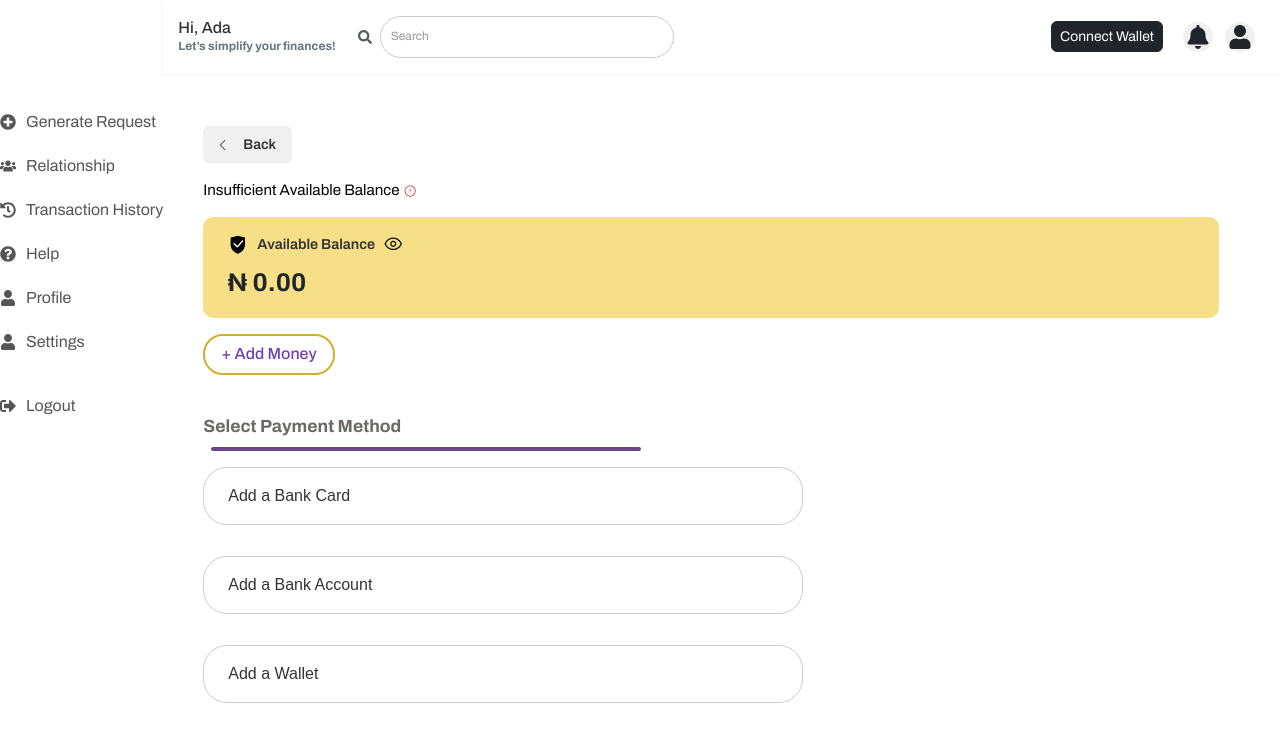
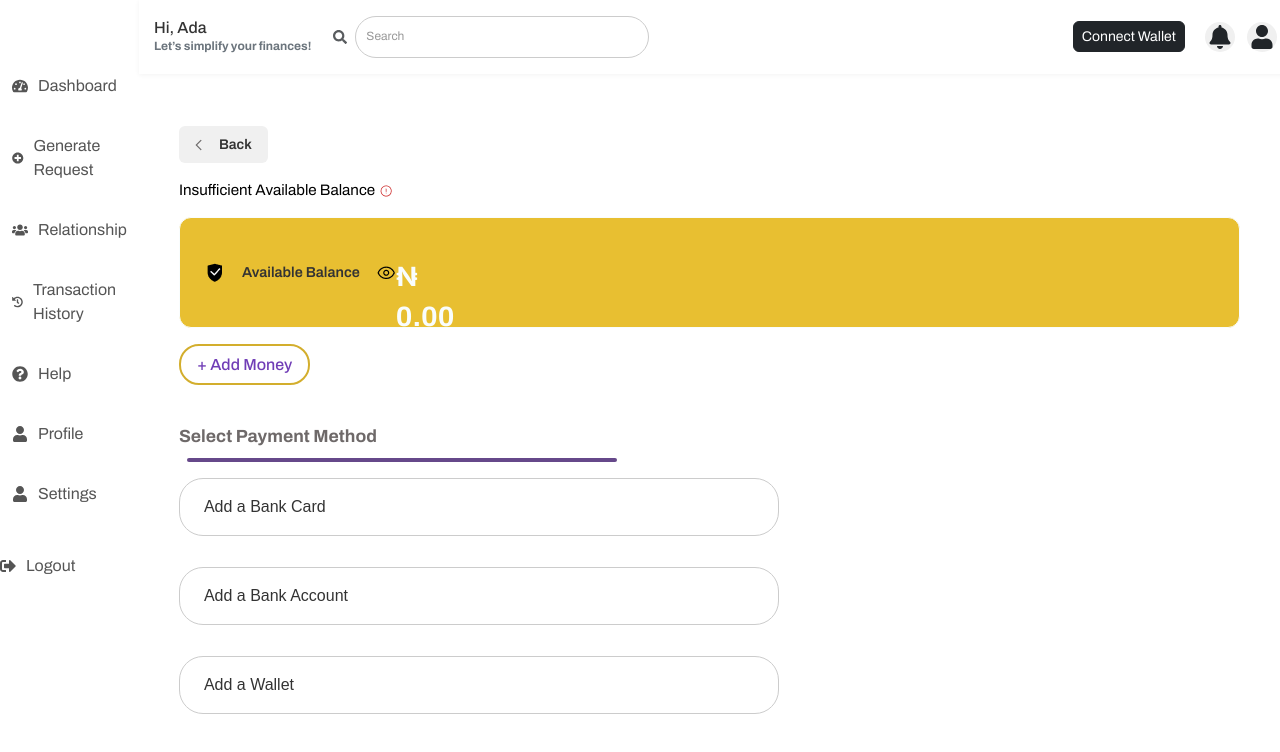
Before and after one commit to urgent2kay/urgent2kay, a React (Vite) app: page /select-payment in a window 1280 px wide. Shown: the top 752 px of the page. Built offline with nearby package versions, Linux system fonts and the light colour scheme.

Commit message:
fix generate request and side bar

```diff
--- a/src/pages/BundleOverview.tsx
+++ b/src/pages/BundleOverview.tsx
@@ -2,7 +2,6 @@ import React, { useState } from "react";
 import "./BundleOverview.css";
 import "./RequestSucessful.css";
 // import Sidebar from "./Sidebar";
-import Header from "../components/Header";
 import { FaTimes } from "react-icons/fa";
 import { Link } from "react-router-dom";
 import TemplatePage from "./Template";
--- a/src/pages/CreateRelationship.tsx
+++ b/src/pages/CreateRelationship.tsx
@@ -6,8 +6,6 @@ import {
   ApiResponse,
 } from "../types/relationship/relationshipData";
 import RelationshipCreated from "./RelationshipCreated";
-import Sidebar from "./Sidebar";
-import Header from "../components/Header";
 import { FaTimes } from "react-icons/fa";
 import "./relationship.css";
 import manProfile from "../assets/manProfile.png";
--- a/src/pages/FirstRelationship.tsx
+++ b/src/pages/FirstRelationship.tsx
@@ -1,6 +1,4 @@
 import React, { useState, useRef, useEffect } from "react";
-import Sidebar from "./Sidebar";
-import Header from "../components/Header";
 import { FaTimes } from "react-icons/fa";
 import "../pages/GenerateRequest.css";
 import "./relationship.css";
--- a/src/pages/GenerateRequest.tsx
+++ b/src/pages/GenerateRequest.tsx
@@ -1,12 +1,4 @@
-
-import React from 'react';
-// import { Link } from 'react-router-dom';
-
-import { useState } from "react";
-import { FaTimes } from "react-icons/fa";
-import Sidebar from "./Sidebar";
-import Header from "../components/Header";
-// import { Icon } from "@iconify/react";
+import React from "react";
 import { Link } from "react-router-dom";
 
 import {
@@ -17,33 +9,29 @@ import {
   IoIosCall,
   IoIosNutrition,
   IoIosCloudDownload,
-
-  IoIosSend
-} from 'react-icons/io';
-import { Icon } from '@iconify/react';
-
+  IoIosSend,
+} from "react-icons/io";
+import { Icon } from "@iconify/react";
 
 import rectangle40 from "../assets/Rectangle40.png";
 import removebg from "../assets/removebg-preview.png";
 import gift from "../assets/gift.png";
 import woman from "../assets/woman.png";
 
+import "./GenerateRequest.css";
+import "./GenerateRequestTwo.css";
 
-import './GenerateRequest.css';
-import './GenerateRequestTwo.css';
-
-import TemplatePage from './Template';
+import TemplatePage from "./Template";
 
 const GenerateRequest: React.FC = () => {
   return (
     <TemplatePage>
-      <main className="main-content" style={{ padding: '0 20px' }}>
+      <main className="main-content" style={{ padding: "0 20px" }}>
         <div className="balance-card">
           <div className="balance-content">
             <div className="balance-header">
               <span className="balance-text">Available Balance</span>
               <Icon icon="iconamoon:eye-light" className="icon" />
-
             </div>
             <span className="balance-amount">₦0.00</span>
           </div>
@@ -55,17 +43,17 @@ const GenerateRequest: React.FC = () => {
               Combine bills, subscriptions, and personal needs into one simple
               request.
             </span>
-              <Link to="/error-404-page"><div className="create-bundle-text">Create a Bundle →</div></Link>
+            <Link to="/service-page">
+              <div className="create-bundle-text">Create a Bundle →</div>
+            </Link>
           </div>
           <div className="request-item">
             <span className="request-text">
               Review and approve bundled requests to send payments directly to
               service providers.
             </span>{" "}
-              <Link to="/error-404-page">
-                <div className="create-bundle-text">
-                  Sponsor a Bundle →
-                </div>{" "}
+            <Link to="/recieve-request">
+              <div className="create-bundle-text">Sponsor a Bundle →</div>{" "}
             </Link>
           </div>
         </div>
@@ -138,27 +126,58 @@ const GenerateRequest: React.FC = () => {
             </div>
             <span>Transfer</span>
           </div>
-
-          </div>
         </div>
 
-
-        <div className="categories-container">
+        {/* <div className="categories-container">
           <Link to="/electricity" className="category-item">
-            <div className="icon-circle"><IoIosFlash className="category-icon" /></div>
+            <div className="icon-circle">
+              <IoIosFlash className="category-icon" />
+            </div>
             <span>Electricity</span>
           </Link>
           <Link to="/jumia" className="category-item">
-            <div className="icon-circle"><IoIosCart className="category-icon" /></div>
+            <div className="icon-circle">
+              <IoIosCart className="category-icon" />
+            </div>
             <span>Shop Online</span>
           </Link>
-          <div className="category-item"><div className="icon-circle"><IoIosSchool className="category-icon" /></div><span>School Fees</span></div>
-          <div className="category-item"><div className="icon-circle"><IoIosHome className="category-icon" /></div><span>House Rent</span></div>
-          <div className="category-item"><div className="icon-circle"><IoIosCall className="category-icon" /></div><span>Airtime</span></div>
-          <div className="category-item"><div className="icon-circle"><IoIosNutrition className="category-icon" /></div><span>Food</span></div>
-          <div className="category-item"><div className="icon-circle"><IoIosCloudDownload className="category-icon" /></div><span>Data Top Up</span></div>
-          <div className="category-item"><div className="icon-circle"><IoIosSend className="category-icon" /></div><span>Transfer</span></div>
+          <div className="category-item">
+            <div className="icon-circle">
+              <IoIosSchool className="category-icon" />
             </div>
+            <span>School Fees</span>
+          </div>
+          <div className="category-item">
+            <div className="icon-circle">
+              <IoIosHome className="category-icon" />
+            </div>
+            <span>House Rent</span>
+          </div>
+          <div className="category-item">
+            <div className="icon-circle">
+              <IoIosCall className="category-icon" />
+            </div>
+            <span>Airtime</span>
+          </div>
+          <div className="category-item">
+            <div className="icon-circle">
+              <IoIosNutrition className="category-icon" />
+            </div>
+            <span>Food</span>
+          </div>
+          <div className="category-item">
+            <div className="icon-circle">
+              <IoIosCloudDownload className="category-icon" />
+            </div>
+            <span>Data Top Up</span>
+          </div>
+          <div className="category-item">
+            <div className="icon-circle">
+              <IoIosSend className="category-icon" />
+            </div>
+            <span>Transfer</span>
+          </div>
+        </div> */}
 
         <div className="suggested-wrapper">
           <div className="suggested-header">Suggested For You</div>
@@ -166,20 +185,25 @@ const GenerateRequest: React.FC = () => {
             <div className="suggested-card suggested-card-yellow">
               <div className="export40-container">
                 <div className="image-wrapper">
-                  <img src={rectangle40} alt="Export 40" className="image-rectangle" />
+                  <img
+                    src={rectangle40}
+                    alt="Export 40"
+                    className="image-rectangle"
+                  />
                   <img src={removebg} alt="Preview" className="image-preview" />
                 </div>
               </div>
               <div className="suggested-info">
-                <div className="suggested-title">Refer a Friend, Earn Together!</div>
+                <div className="suggested-title">
+                  Refer a Friend, Earn Together!
+                </div>
                 <div className="suggested-description">
-                  For every successful referral, you and your friend both earn ₦1,000 in credits!
-
+                  For every successful referral, you and your friend both earn
+                  ₦1,000 in credits!
                 </div>
                 <button className="button-refer">Refer now</button>
               </div>
             </div>
-
 
             <div className="suggested-card suggested-card-gradient">
               <img src={gift} alt="gift" className="gift-image" />
@@ -187,9 +211,10 @@ const GenerateRequest: React.FC = () => {
                 <div className="suggested-title">Get ₦500 Free Credits!</div>
                 <div className="suggested-description">
                   Complete your first bundle and get ₦500 free credits.
-
                 </div>
-                <button className="button-create-request">Create request now</button>
+                <button className="button-create-request">
+                  Create request now
+                </button>
               </div>
             </div>
 
--- a/src/pages/Sidebar.tsx
+++ b/src/pages/Sidebar.tsx
@@ -9,7 +9,7 @@ import {
   FaUser,
   FaSignOutAlt,
 } from "react-icons/fa";
-
+import { NavLink } from "react-router-dom";
 import "./sidebar.css";
 
 interface SidebarProps {
@@ -20,41 +20,40 @@ interface SidebarProps {
 const Sidebar: React.FC<SidebarProps> = ({ sidebarOpen, toggleSidebar }) => {
   return (
     <aside className={`sidebar ${sidebarOpen ? "open" : ""}`}>
-      {/* Toggle button visible only on mobile */}
       <button className="sidebar-toggle mobile-only" onClick={toggleSidebar}>
         <FaTimes />
       </button>
 
       <h2 className="logo">Urgent2Kay</h2>
       <nav className="nav-links">
-        <a href="#" className="nav-item active">
+        <NavLink to="/dashboard" className="nav-item">
           <FaTachometerAlt className="nav-icon" />
           Dashboard
-        </a>
-        <a className="nav-item" href="/generate-request">
+        </NavLink>
+        <NavLink to="/generate-request" className="nav-item">
           <FaPlusCircle className="nav-icon" />
           Generate Request
-        </a>
-        <a href="/first-relationship" className="nav-item">
+        </NavLink>
+        <NavLink to="/first-relationship" className="nav-item">
           <FaUsers className="nav-icon" />
           Relationship
-        </a>
-        <a href="page-under-construction" className="nav-item">
+        </NavLink>
+        <NavLink to="/page-under-construction" className="nav-item">
           <FaHistory className="nav-icon" />
           Transaction History
-        </a>
-        <a href="page-under-construction" className="nav-item">
+        </NavLink>
+        <NavLink to="/page-under-construction" className="nav-item">
           <FaQuestionCircle className="nav-icon" />
           Help
-        </a>
-        <a href="/page-under-construction" className="nav-item">
+        </NavLink>
+        <NavLink to="/page-under-construction" className="nav-item">
           <FaUser className="nav-icon" />
           Profile
-        </a>
-        <a href="/account" className="nav-item">
+        </NavLink>
+        <NavLink to="/account" className="nav-item">
           <FaUser className="nav-icon" />
           Settings
-        </a>
+        </NavLink>
       </nav>
 
       <div className="logout-container">
--- a/src/pages/receiveRequest/RecieveRequest.tsx
+++ b/src/pages/receiveRequest/RecieveRequest.tsx
@@ -1,8 +1,5 @@
-import { FaTimes } from "react-icons/fa";
 import RequestList from "../../components/Reqest/RequestList";
-import Header from "../../components/Header";
-import Sidebar from "../Sidebar";
-import { useState } from "react";
+import TemplatePage from "../Template";
 
 export type RequestItemType = {
   id: string;
@@ -66,38 +63,18 @@ const groupByDay = (list: RequestItemType[]) => {
 
 const RequestsPage = () => {
   const groupedRequests = groupByDay(requests);
-  const [sidebarOpen, setSidebarOpen] = useState(false);
-
-  const toggleSidebar = () => {
-    setSidebarOpen(!sidebarOpen);
-  };
-
   return (
-    <div className="generate-request-container">
-      {/* Sidebar */}
-      <Sidebar sidebarOpen={sidebarOpen} toggleSidebar={toggleSidebar} />
-
+    <TemplatePage>
       {/* Main Section */}
       <div className="main-section">
-        <Header />
-
-        {/* Main Content */}
-        <main className="main-content">
-          {/* {children}{" "} */}
-          {/* ✅ This renders the content passed into TemplatePage */}
-        </main>
+        <main className="main-content"></main>
         <div>
           <h2 className="page-title">Requests</h2>
           <RequestList groupedRequests={groupedRequests} />
         </div>
         <main className="main-content"></main>
       </div>
-
-      {/* Sidebar Toggle Button */}
-      <button className="sidebar-toggle" onClick={toggleSidebar}>
-        {sidebarOpen ? <FaTimes /> : <span>☰</span>}
-      </button>
-    </div>
+    </TemplatePage>
   );
 };
 
--- a/src/pages/sidebar.css
+++ b/src/pages/sidebar.css
@@ -1,4 +1,3 @@
-
 .sidebar.open {
   width: 240px !important;
   transform: translateX(0) !important;
@@ -31,11 +30,17 @@
 .nav-item:hover {
   color: white !important;
 }
-
 .nav-item.active {
   color: white !important;
   font-weight: bold !important;
-
+  /* background-color: #311153 !important; */
+  border-radius: 8px;
+  padding: 10px;
+}
+.nav-item {
+  padding: 8px 12px;
+  border-radius: 6px;
+  transition: background 0.2s ease, color 0.2s ease;
 }
 
 .nav-icon {
@@ -81,7 +86,7 @@
     left: 0 !important;
     height: 100vh !important;
     width: 240px !important;
-    background-color: #1B0B2E !important;
+    background-color: #1b0b2e !important;
     transform: translateX(-100%) !important;
     transition: transform 0.3s ease-in-out !important;
     z-index: 1000 !important;
@@ -97,7 +102,7 @@
     position: fixed !important;
     top: 20px !important;
     left: 20px !important;
-    background: #401A6D !important;
+    background: #401a6d !important;
     border: none !important;
     padding: 10px 15px !important;
     border-radius: 8px !important;
--- a/src/routes/AppRoutes.tsx
+++ b/src/routes/AppRoutes.tsx
@@ -46,6 +46,7 @@ import RecieveRequest from "../pages/receiveRequest/RecieveRequest";
 // import Signin from "../pages/Signin";
 import SponsorBundleOverview from "../pages/SponsorBundleOverview/SponsorBundleOverview";
 import ServicesPage from "../components/ScheduleBill/ServicesPage";
+import GenerateRequest from "../pages/GenerateRequest";
 
 const AppRoutes: React.FC = () => {
   return (
@@ -56,7 +57,7 @@ const AppRoutes: React.FC = () => {
       {/* <Route path="/login" element={<Login />} /> */}
       <Route path="/choose-sponsor" element={<ChooseSponsor />} />
       <Route path="/bundle-overview" element={<BundleOverview />} />
-      {/* <Route path="/generate-request" element={<GenerateRequest />} /> */}
+      <Route path="/generate-request" element={<GenerateRequest />} />
       {/* <Route path="/template" element={<TemplatePage />} /> */}
       <Route path="/bundle-overview" element={<BundleOverview />} />
       <Route path="/sign-up" element={<Signup />} />
```
Lines whose indentation alone changed are shown as unchanged.
